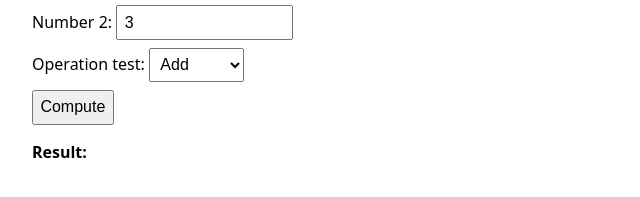
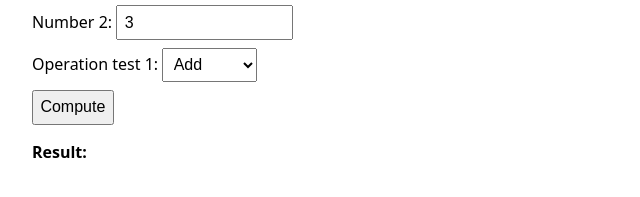
Before and after one commit to jmiguelcheq/calculator-demo-jenkins, a plain HTML site: page docs/index.html in a window 1280 px wide. Shown: the part 193-390 px from the top of the page, 0-640 px from the left. Drawn offline with Linux system fonts and the light colour scheme.

Commit message:
update UI

```diff
--- a/docs/index.html
+++ b/docs/index.html
@@ -19,7 +19,7 @@
     <div class="row"><label>Number 1: <input id="a" type="number" value="2" step="any"></label></div>
     <div class="row"><label>Number 2: <input id="b" type="number" value="3" step="any"></label></div>
     <div class="row">
-      <label>Operation test:
+      <label>Operation test 1:
         <select id="op">
           <option value="add" selected>Add</option>
           <option value="sub">Subtract</option>
```
